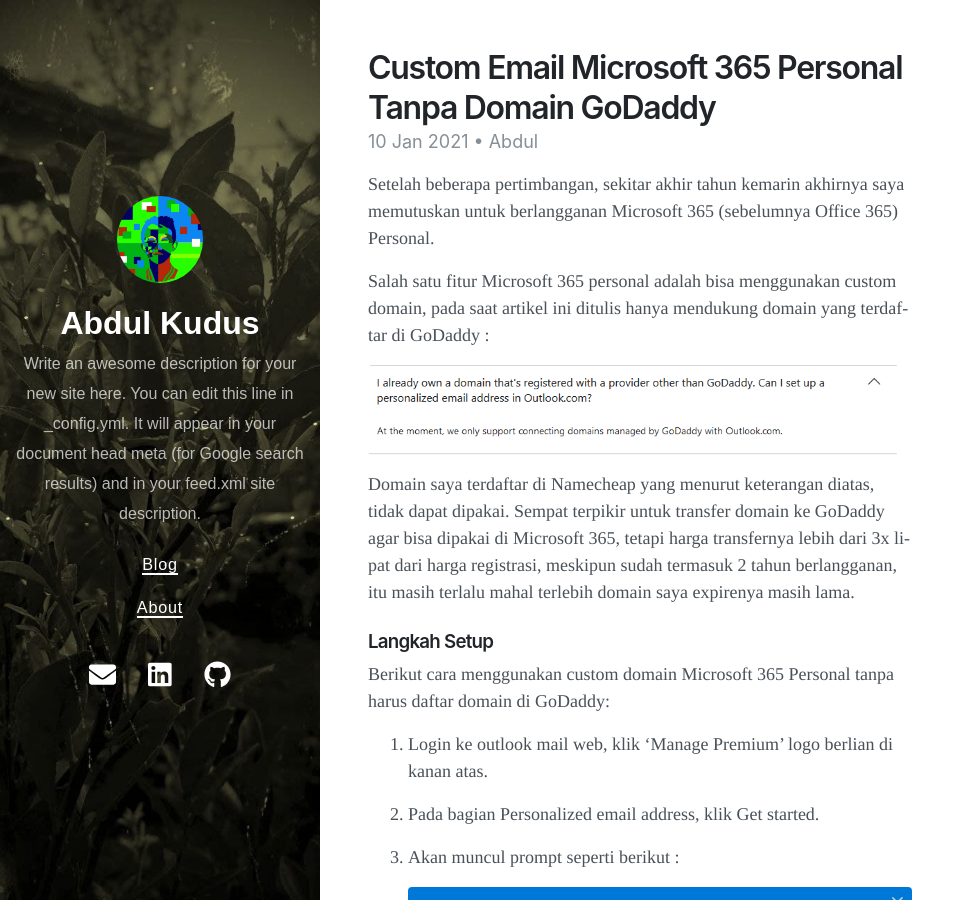
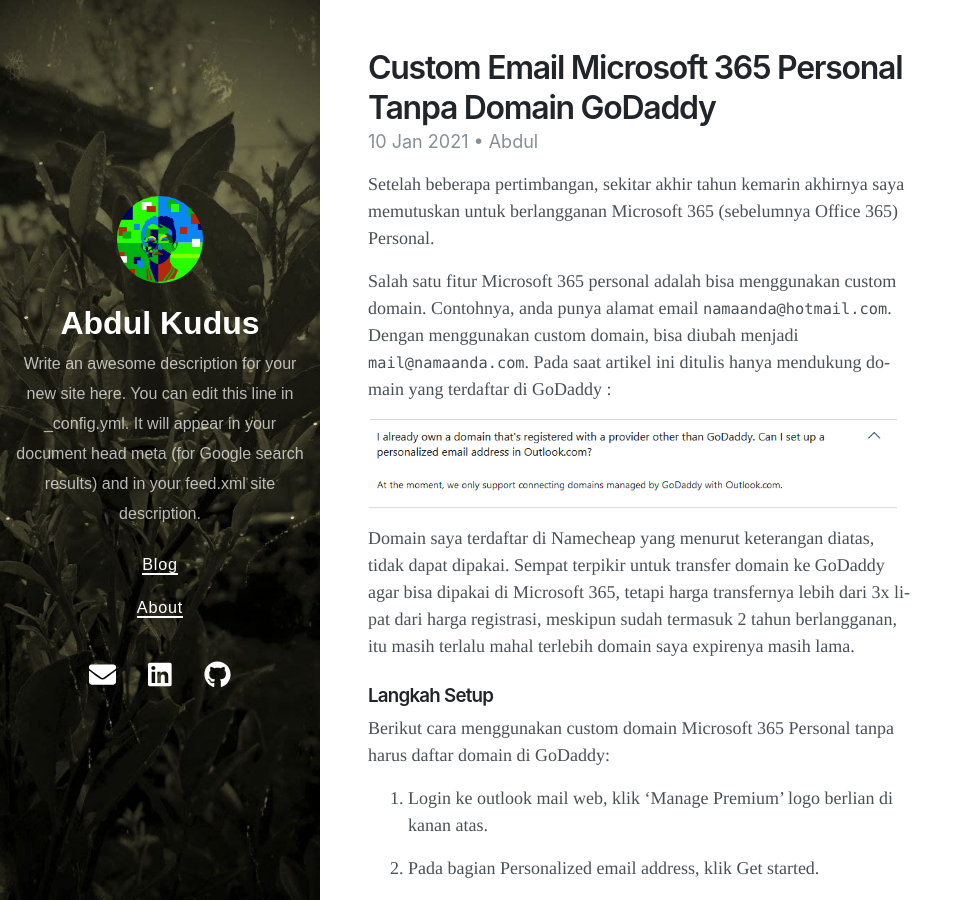
Before and after one commit to abdulku/abdulku.github.io, a Jekyll site: the page built from _posts/2021-01-10-custom-domain-microsoft-365-personal-tanpa-godaddy.md, in a window 1280 px wide and 900 px high. Shown: the whole window, without its empty margins (0-975 px from the left). Built offline with Jekyll 4.4.1, drawn with Linux system fonts in a browser that asks for light colours; nearby versions of some CDN libraries.

Commit message:
Update 2021-01-10-custom-domain-microsoft-365-personal-tanpa-godaddy.md

```diff
--- a/_posts/2021-01-10-custom-domain-microsoft-365-personal-tanpa-godaddy.md
+++ b/_posts/2021-01-10-custom-domain-microsoft-365-personal-tanpa-godaddy.md
@@ -9,7 +9,7 @@ permalink: :title
 
 Setelah beberapa pertimbangan, sekitar akhir tahun kemarin akhirnya saya memutuskan untuk berlangganan Microsoft 365 (sebelumnya Office 365) Personal.
 
-Salah satu fitur Microsoft 365 personal adalah bisa menggunakan custom domain, pada saat artikel ini ditulis hanya mendukung domain yang terdaftar di GoDaddy :
+Salah satu fitur Microsoft 365 personal adalah bisa menggunakan custom domain. Contohnya, anda punya alamat email <code>namaanda@hotmail.com</code>. Dengan menggunakan custom domain, bisa diubah menjadi <code>mail@namaanda.com</code>. Pada saat artikel ini ditulis hanya mendukung domain yang terdaftar di GoDaddy :
 
 ![Allowed GoDaddy domain only](assets/images/2021-01-10/godaddy-only.png)
 
```
